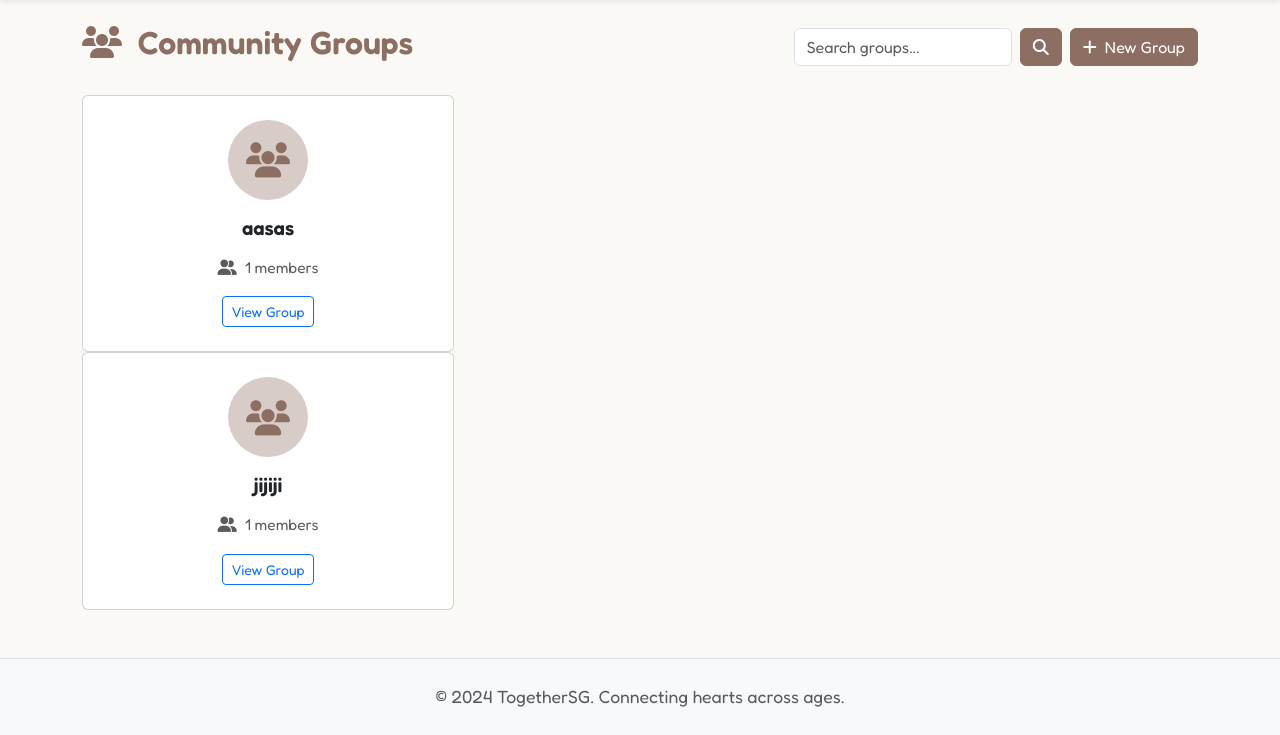
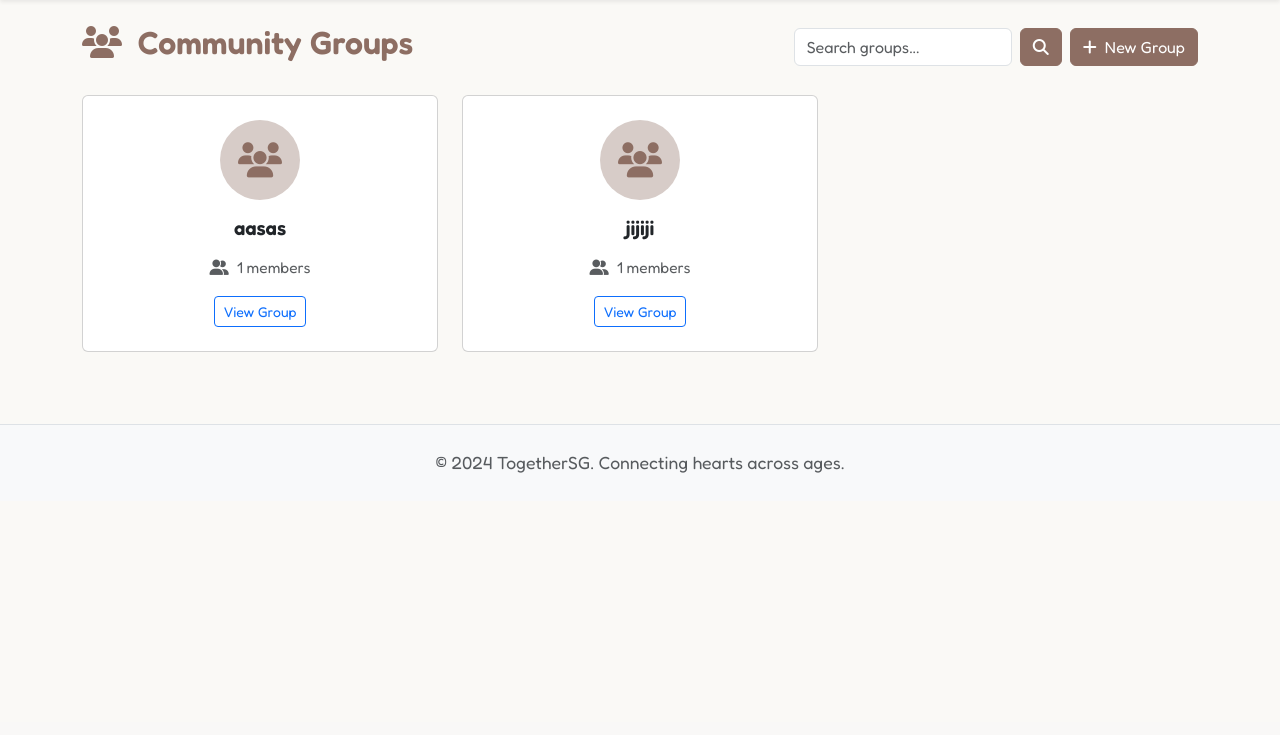
Before and after one commit to jodenlee/WDP-jjlin, a Flask app: page /community in a window 1280 px wide. Shown: the part 78-813 px from the top of the page. After the commit the page ends 551 px from the top, so only its background shows below. Run offline with Flask 3, Linux system fonts and the light colour scheme; data comes from the database, SQL or seed files in the repository; both versions use the stored data as it was after the commit.

Commit message:
ashton1.01

```diff
--- a/templates/community/index.html
+++ b/templates/community/index.html
@@ -19,9 +19,10 @@
 
 <!-- Groups Grid -->
 <!-- Display list of community groups in a responsive grid -->
+<div class="row">
     {% if groups %}
     {% for group in groups %}
-<div class="col-12 col-md-6 col-lg-4">
+    <div class="col-12 col-md-4 mb-4">
         <div class="card nav-card-minimal h-100">
             <div class="card-body text-center p-4">
                 <!-- Group Image Section -->
```
Also changed, not shown: app.db. Lines whose indentation alone changed are shown as unchanged.
